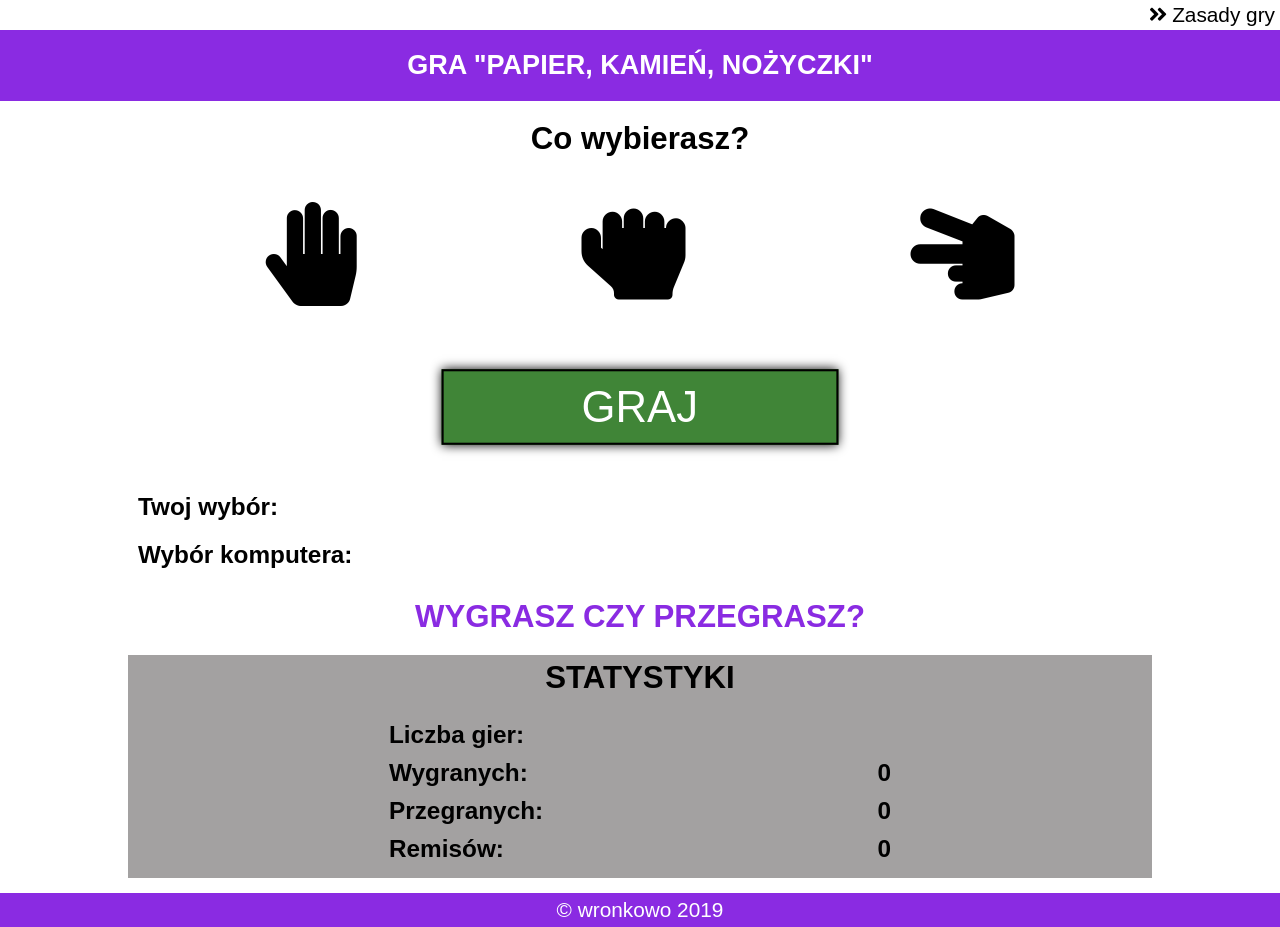
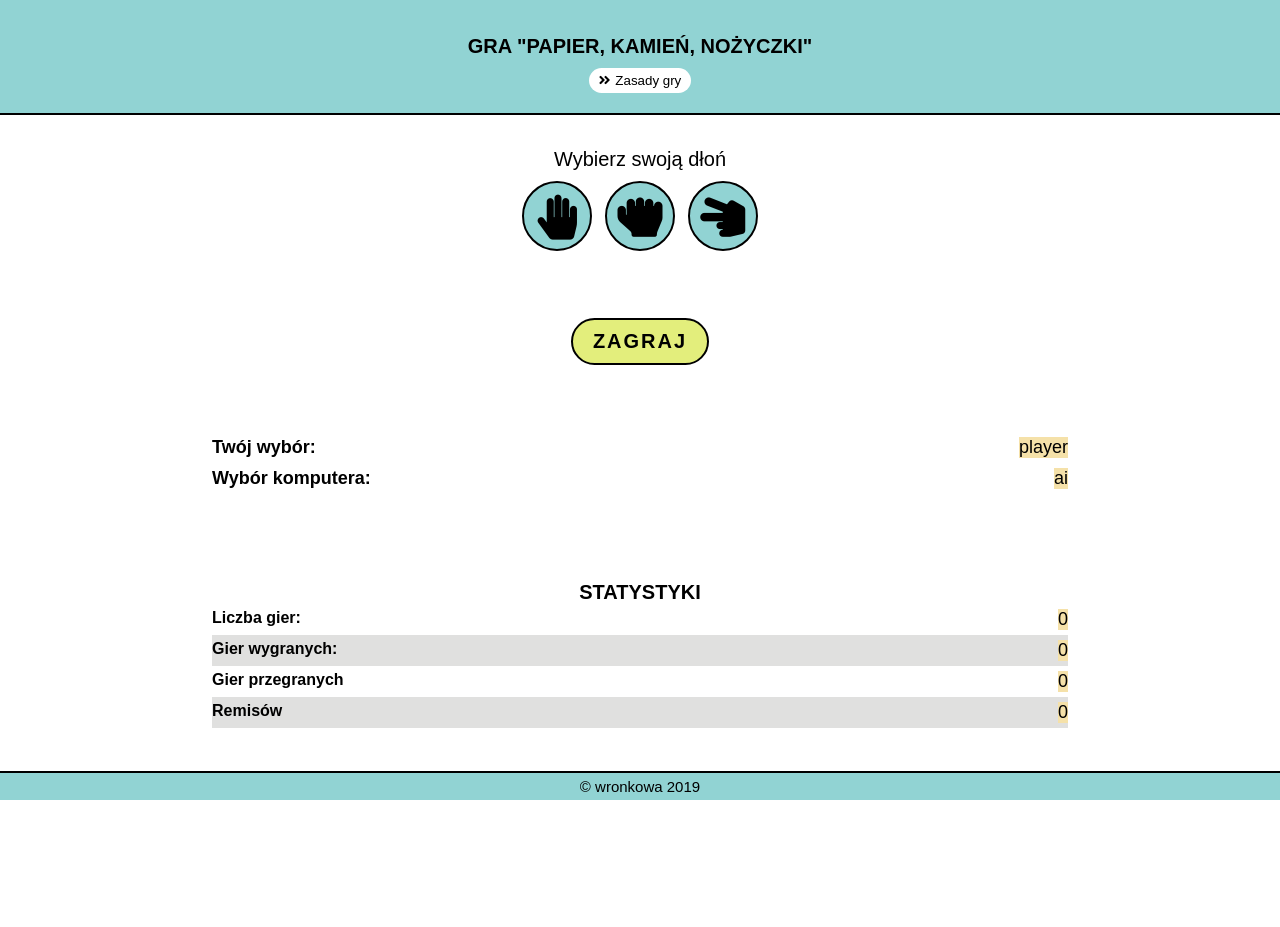
Before and after one commit to wronkowa/game-PRS, a plain HTML site: page index.html in a window 1280 px wide. After the commit the page ends 800 px from the top, so only its background shows below. Drawn offline with Linux system fonts and the light colour scheme.

Commit message:
change style

```diff
--- a/index.html
+++ b/index.html
@@ -9,47 +9,54 @@
   <link rel="stylesheet" href="https://use.fontawesome.com/releases/v5.7.2/css/all.css"
     integrity="sha384-fnmOCqbTlWIlj8LyTjo7mOUStjsKC4pOpQbqyi7RrhN7udi9RwhKkMHpvLbHG9Sr" crossorigin="anonymous">
 
-
   <link rel="stylesheet" href="style.css">
 </head>
 
 <body>
   <div class="container">
     <header>
+      <h1>gra "papier, kamień, nożyczki"</h1>
       <button><i class="fas fa-angle-double-right"></i>Zasady gry</button>
-      <h1>gra "papier, kamień, nożyczki"</h1>
-
     </header>
     <main>
-      <h2>Co wybierasz? </h2>
-      <section class="chooseHand">
-        <i class="fas fa-hand-paper" data-option="papier"></i>
-        <i class="fas fa-hand-rock" data-option="kamień"></i>
-        <i class="fas fa-hand-scissors" data-option="nożyczki"></i>
+      <section class="choose-hand">
+        <h1>Wybierz swoją dłoń</h1>
+        <div class="hands-container">
+          <i class="fas fa-hand-paper" data-option="papier"></i>
+          <i class="fas fa-hand-rock" data-option="kamień"></i>
+          <i class="fas fa-hand-scissors" data-option="nożyczki"></i>
+        </div>
       </section>
-
       <section class="play">
-        <button>GRAJ</button>
+        <button> zagraj</button>
       </section>
-
-      <section class="game">
-        <h3>Twoj wybór: <span id="playerChoose"></span></h3>
-        <h3>Wybór komputera: <span id="aiChoose"></span></h3>
-        <h2 id="whoWin">Wygrasz czy przegrasz?</h2>
+      <section class="choosed-option">
+        <div class="box">
+          <h1>Twój wybór:</h1><span>player</span>
+        </div>
+        <div class="box">
+          <h1>Wybór komputera:</h1> <span>ai</span>
+        </div>
       </section>
-      <section class="scores">
-        <h2>statystyki</h2>
-        <div class="statistic">
-          <h3>Liczba gier: <span id="game"></span></h3>
-          <h3>Wygranych:<span id="winner">0</span></h3>
-          <h3>Przegranych:<span id="looser">0</span></h3>
-          <h3>Remisów:<span id="draw">0</span></h3>
+      <section class="statistic">
+        <h1>STATYSTYKI</h1>
+        <div class="box">
+          <h1>Liczba gier:</h1> <span>0</span>
         </div>
-
+        <div class="box">
+          <h1>Gier wygranych:</h1> <span>0</span>
+        </div>
+        <div class="box">
+          <h1>Gier przegranych</h1> <span>0</span>
+        </div>
+        <div class="box">
+          <h1>Remisów</h1> <span>0</span>
+        </div>
       </section>
     </main>
+
     <footer>
-      <p>&copy wronkowo 2019</p>
+      <p><a href="https://github.com/wronkowa">&copy wronkowa <span class="year">ROK</span></a></p>
     </footer>
   </div>
   <div class="rules">
--- a/main.js
+++ b/main.js
@@ -61,3 +61,10 @@ handsHtml.forEach(hand => hand.addEventListener("click", handChoose))
 
 // przycisk graj:
 document.querySelector('.play button').addEventListener('click', startGame);
+
+//add date to footer
+
+const date = new Date();
+const year = date.getFullYear();
+
+document.querySelector('.year').textContent = year;
--- a/style.css
+++ b/style.css
@@ -4,43 +4,41 @@
   box-sizing: border-box;
 }
 html {
-  font-size: 87.5%;
+  font-size: 62.5%;
   font-family: Arial, Helvetica, sans-serif;
 }
 
 .container {
-  /* background-color: aquamarine; */
-  /* min-height: 100vh; */
+  /* background-color: red; */
+  height: 100vh;
   width: 100%;
+  display: flex;
+  flex-direction: column;
+  justify-content: space-between;
+  text-align: center;
   transition: .3s;
 }
 .container.active{
   filter: blur(5px);
 }
-header {
-  text-align: right;
-  background-color: white;
+header{
+  padding: 35px 0 20px;
+  position: relative;
+  background-color: rgb(145, 211, 211);
+  border-bottom: 2px solid black;
 }
 
 header h1{
-  font-size: 1.3rem;
-  text-align: center;
-  padding: 20px;
   text-transform: uppercase;
-  background-color: blueviolet;
-  color: white;
+  margin-bottom: 10px;
+  font-size: 2rem;
 }
 
 header button {
-  /* width: 100%; */
-  text-align: right;
-  border: none;
-  padding: 0 5px;
-  /* margin: 10px; */
+  padding: 5px 10px;
+  border:none;
   background-color: white;
-  font-size: 1rem;
-  height: 30px;
-  line-height: 30px;
+  border-radius: 20px;
   cursor: pointer;
   transition: .3s linear;
 }
@@ -50,105 +48,107 @@ header button i{
 }
 
 header button:hover{
-  background-color: black;
-  color: white;
+  background-color: rgb(227, 238, 124);
+  /* color: white; */
+}
+main{
+  flex-grow: 1;
+  display: flex;
+  flex-direction: column;
+  justify-content: space-around;
+}
+.choose-hand{
+  /* background-color: blueviolet; */
+  padding: 10px 0;
+}
+.choose-hand h1{
+  font-size: 2rem;
+  font-weight: 300;
+}
+.hands-container{
+  /* background-color: cadetblue; */
+  padding: 10px 0;
 }
 
-
-
-main h2{
-  text-align: center;
-  margin: 15px;
-  padding: 5px;
-  font-size: 1.5rem;
+.hands-container i{
+  display: inline-block;
+  width: 70px;
+  height: 70px;
+  background-color: rgb(145, 211, 211);
+  line-height: 70px;
+  font-size: 4.5rem;
+  margin-right: 10px;
+  border: 2px solid black;
+  border-radius: 50%;
+  cursor: pointer;
+  transition: .3s linear;
+}
+.hands-container i:nth-child(3){
+  margin-right: 0;
+}
+.hands-container i:hover{
+  background-color: rgb(227, 238, 124);
 }
 
-.chooseHand {
-  display: flex;
-  justify-content: space-around;
-  font-size: 5rem;
-  padding:5px;
-}
-.chooseHand i{
-  transition: .3s linear;
-  cursor: pointer;
-}
-.chooseHand i:hover{
-  color: blueviolet;
-  text-shadow: 0 0 30px black;
-}
-
-.chooseHand i.active{
-text-shadow: 0 0 30px black;
-color: blueviolet;
-}
-
-.play{
-  text-align: center;
-  margin: 15px;
-}
 .play button
 {
   text-transform: uppercase;
-  padding: 10px 0;
-  width: 40%;
-  background-color: rgb(64, 133, 55);
-  color: white;
+  padding: 10px 20px;
   border: 2px solid black;
+  border-radius: 30px;
+  background-color: rgb(227, 238, 124);
+  /* color: rgb(74, 136, 74); */
   font-size: 2rem;
-  box-shadow: 0 0 10px black;
   cursor: pointer;
-  animation: pulse 2s linear infinite;
   transition: .4s;
+  letter-spacing: 2px;
+  font-weight: bold;
 }
 
 .play button:hover{
- background-color: rgb(72, 201, 83);
+  background-color: rgb(223, 181, 65);
  color: black;
 }
-.game {
-  margin: 15px 0;
+.choosed-option{
+  /* background-color: rgb(211, 156, 156); */
+  padding: 20px;
+  width: 70%;
+  margin: 0 auto;
 }
-
-.game h3{
-  padding: 10px;
+.box {
+  display: flex;
+  justify-content: space-between;
+  /* margin: 15px 0; */
 }
-
-.game h3 span {
-  text-transform: uppercase;
-  color: rgb(64, 133, 55);
+.box h1,
+.box span{
+  font-size: 1.8rem;
+  margin: 5px 0;
 }
-
-.game h2{
-  text-transform: uppercase;
-  color: blueviolet;
-/* letter-spacing: 1px; */
-}
-.scores {
-  text-align: center;
-  background-color: rgb(163, 161, 161);
-  padding-bottom: 10px;
-}
-.scores h2{
-  text-transform: uppercase;
-
+.box span {
+  background-color: rgb(245, 225, 169);
 }
 .statistic {
-  width: 50%;
-  /* background-color: brown; */
+  /* background-color: red; */
+  padding: 20px;
+  width: 70%;
   margin: 0 auto;
 }
-
-.statistic h3{
-  padding: 5px;
-  display: flex;
-  justify-content: space-between;
+.statistic h1{
+  font-size: 2rem;
 }
-
+.statistic .box:nth-child(odd){
+  background-color: rgb(224, 224, 223);
+}
+.statistic .box h1{
+  font-size: 1.6rem;
+}
 footer {
-  margin-top: 15px;
+  /* margin-top: 15px; */
   text-align: center;
-  background-color: blueviolet;
+  background-color: rgb(145, 211, 211);
+  border-top: 2px solid black;
+  /* background-color: blueviolet; */
 
 }
 
@@ -156,7 +156,11 @@ footer p{
   color: white;
   padding: 5px;
 }
-
+footer p a{
+  color: black;
+  text-decoration: none;
+  font-size: 1.5rem;
+}
 .rules {
   position: absolute;
   top: 50%;
@@ -214,45 +218,3 @@ footer p{
   .rules.active {
     transform: translate(-50%, -50%) scale(1);
   }
-
-@media (min-width: 768px){
-  html {
-    font-size: 130%;
-  }
-
-}
-
-@media (min-width: 1024px){
- main {
-   width: 80%;
-   margin: 0 auto;
- }
- .play {
-   margin: 40px;
- }
- .chooseHand {
-   padding: 25px;
- }
- .rules {
-  width: 60vw;
-  height: 90vh;
-}
-}
-@media (min-width: 1300px){
-  .rules {
-    height: 70vh;
-  }
-}
-
-
-@keyframes pulse {
-  0%{
-    transform: scale(1)
-  }
-  50%{
-    transform: scale(1.05)
-  }
-  100% {
-    transform: scale(1)
-  }
-}
```
